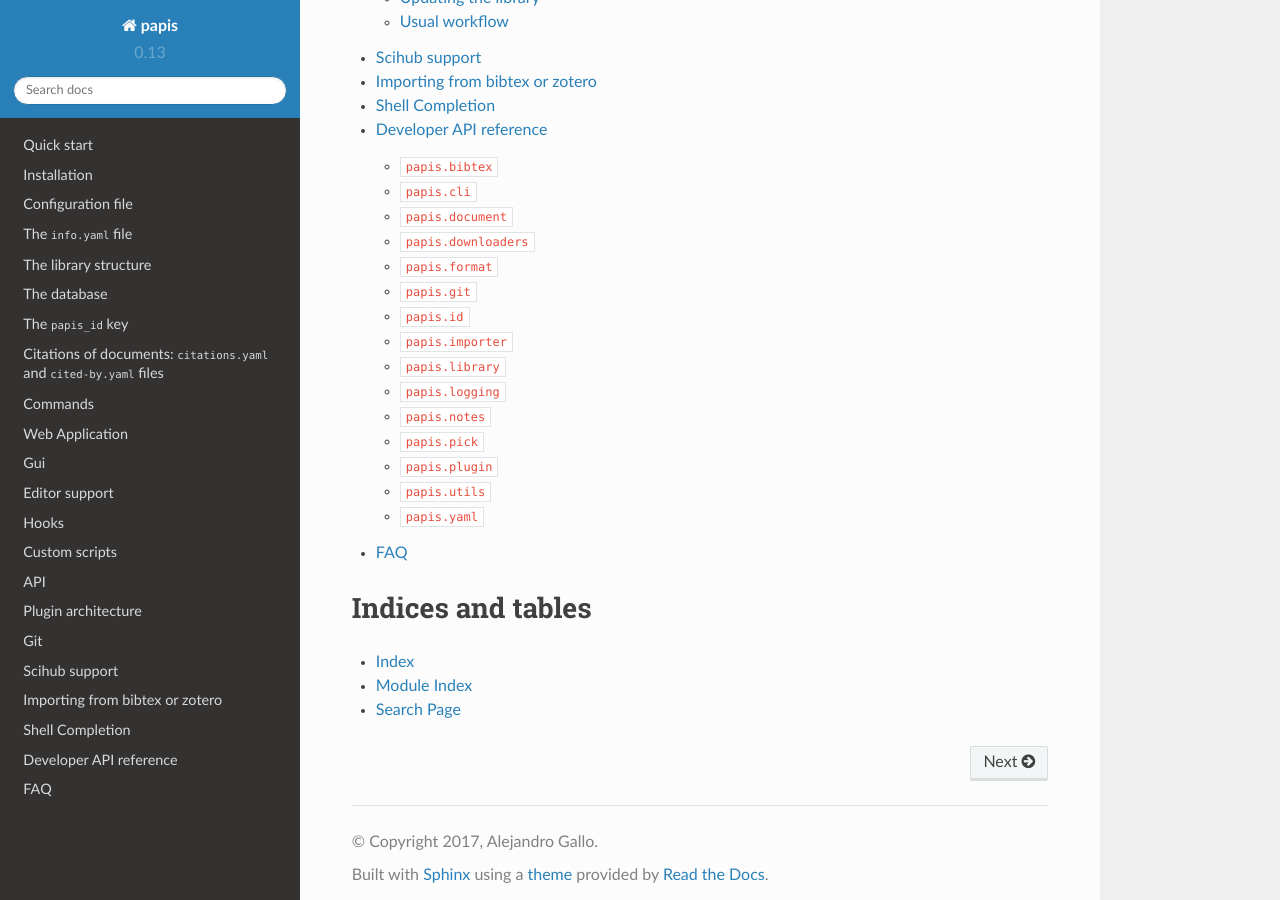
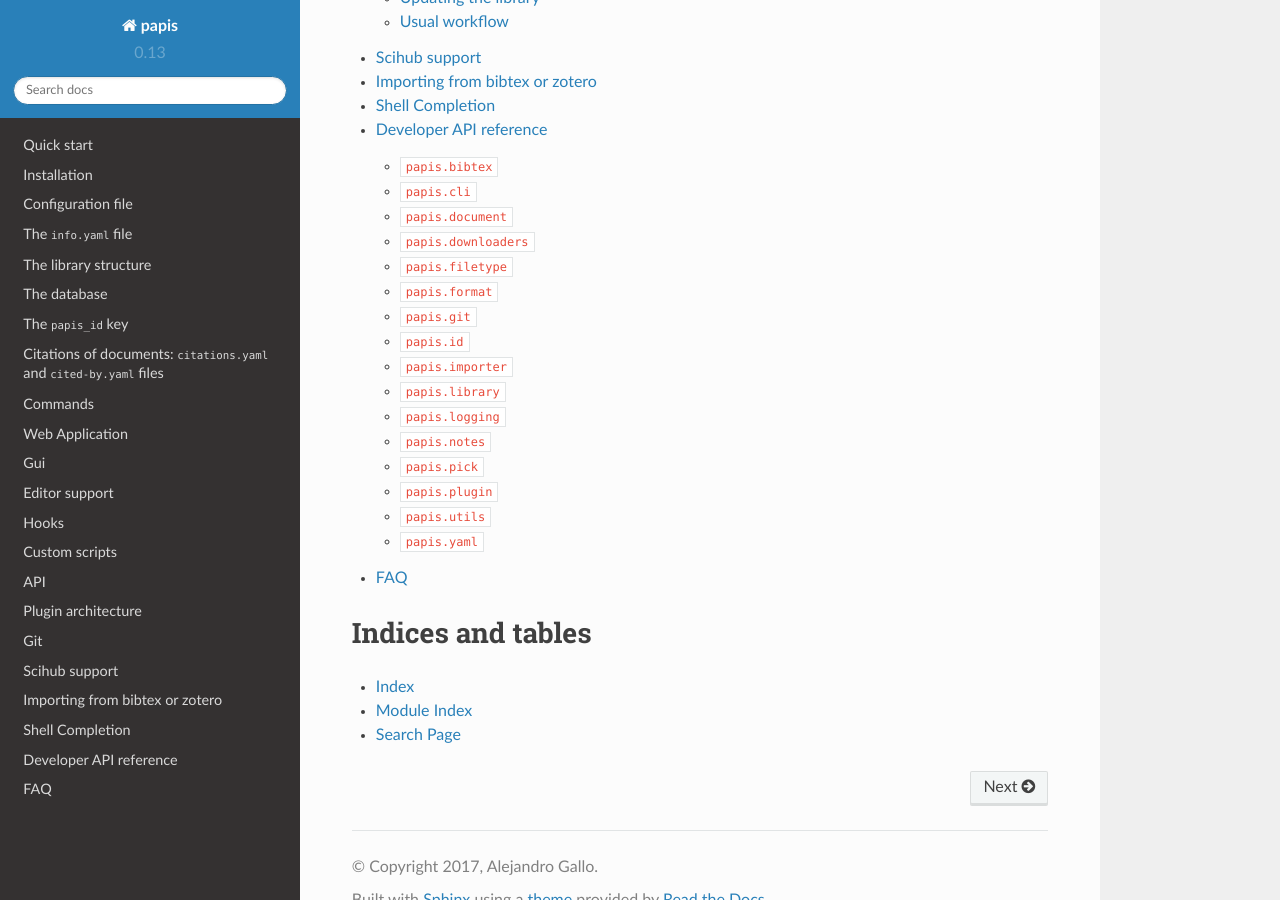
Before and after one commit to papis/papis, a Sphinx documentation site: the page built from doc/source/index.rst, in a window 1280 px wide and 900 px high, scrolled down 2305 px. Built offline with Sphinx 7.4.7 and the Read the Docs theme 2.0.0, drawn with Linux system fonts in a browser that asks for light colours.

Commit message:
docs: add papis.filetype to the docs

```diff
--- a/doc/source/developer_reference.rst
+++ b/doc/source/developer_reference.rst
@@ -29,6 +29,12 @@
 ^^^^^^^^^^^^^^^^^^^^^
 
 .. automodule:: papis.downloaders
+   :members:
+
+``papis.filetype``
+^^^^^^^^^^^^^^^^^^
+
+.. automodule:: papis.filetype
    :members:
 
 ``papis.format``
```
Also changed, not shown: 1 other file.
